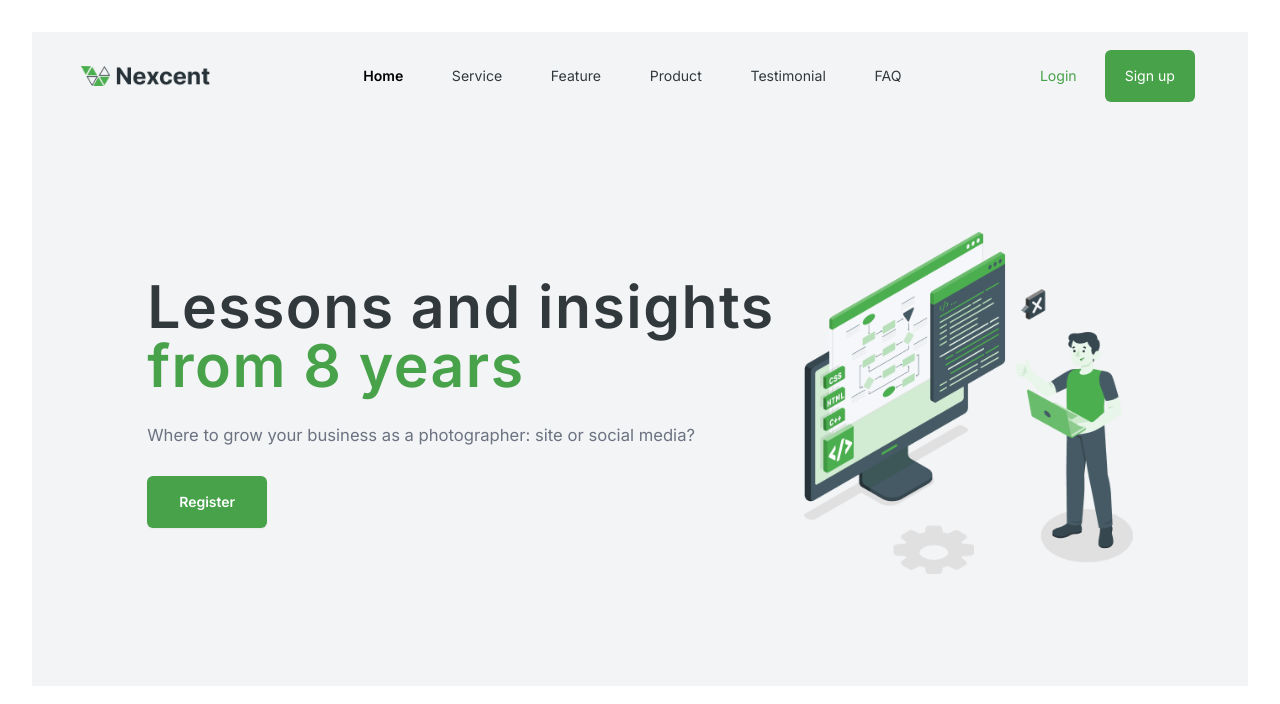
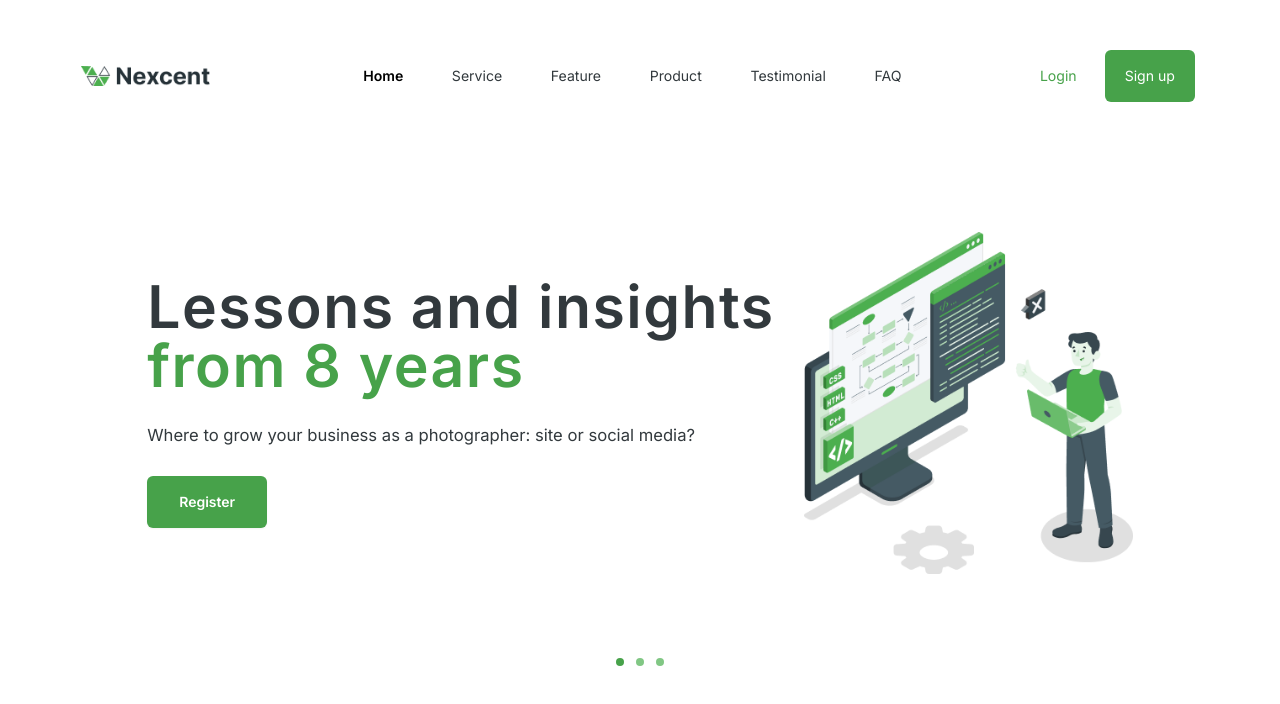
Before and after one commit to Dev-Nana/nexcent, a React (Vite) app: page / in a window 1280 px wide. Shown: the top 704 px of the page. Built offline with nearby package versions, Linux system fonts and the light colour scheme.

Commit message:
feat: add component dots

```diff
--- a/src/App.tsx
+++ b/src/App.tsx
@@ -5,7 +5,7 @@ import './App.css'
 
 function App() {
   return (
-    <div className="app-container bg-gray-100">
+    <div className="app-container ">
       <Navbar />
       <Banner />
     </div>
--- a/src/components/banner/Banner.tsx
+++ b/src/components/banner/Banner.tsx
@@ -1,13 +1,14 @@
 import ImageBanner from "../../assets/images/image-banner.png"
+import Dots from "../dots/Dots";
 
 export default function Banner() {
   return (
-    <div className="flex flex-row w-full py-14 sm:py-28 lg:px-[9vw] sm:px-[8vw] px-[15vw] sm:justify-between justify-center items-center gap-4">
+    <div className="relative flex flex-row w-full py-14 sm:py-28 lg:px-[9vw] sm:px-[8vw] px-[15vw] sm:justify-between justify-center items-center gap-4">
       <div className="max-w-3xl sm:text-start text-center flex flex-col gap-7">
         <h1 className="text-balance font-semibold tracking-wide sm:text-[4.6vw] text-[5.9vw] leading-snug sm:leading-none">
           Lessons and insights <span className="text-green block">from 8 years</span>
         </h1>
-        <p className="text-pretty text-gray-500 lg:text-[1.3vw] text-[3vw] sm:text-[1.5vw]">
+        <p className="text-pretty lg:text-[1.3vw] text-[3vw] sm:text-[1.5vw]">
           Where to grow your business as a photographer: site or social media?
         </p>
         <div className="flex justify-center sm:justify-start items-center gap-x-6">
@@ -19,8 +20,9 @@ export default function Banner() {
         </div>
       </div>
       <div className="hidden sm:block w-1/3">
-        <img className='' src={ImageBanner} />
+        <img src={ImageBanner} />
       </div>
+      <Dots />
     </div>
   );
 }
--- /dev/null
+++ b/src/components/dots/Dots.tsx
@@ -0,0 +1,9 @@
+export default function Dots() {
+  return (
+    <div className="absolute z-30 flex -translate-x-1/2 space-x-3 rtl:space-x-reverse bottom-5 left-1/2">
+        <button className="w-2 h-2 rounded-full bg-green"></button>
+        <button className="w-2 h-2 rounded-full bg-green2"></button>
+        <button className="w-2 h-2 rounded-full bg-green2"></button>
+    </div>
+  );
+}
--- a/src/components/navbar/Navbar.tsx
+++ b/src/components/navbar/Navbar.tsx
@@ -79,7 +79,7 @@ export default function Navbar() {
         </div>
       </div>
 
-      <DisclosurePanel className="sm:hidden bg-red-600 w-full flex justify-center">
+      <DisclosurePanel className="sm:hidden w-full flex justify-center">
         <div className="fixed w-[90%] rounded-md space-y-1 px-2 pb-3 pt-2 bg-green">
           {navigation.map((item) => (
             <DisclosureButton
--- a/tailwind.config.js
+++ b/tailwind.config.js
@@ -8,6 +8,7 @@ export default {
     extend: {
       colors: {
         green: '#47a24a',
+        green2: '#81C784',
       },
     },
     plugins: [],
```
Also changed, not shown: src/components/navbar/style.css (deleted).
